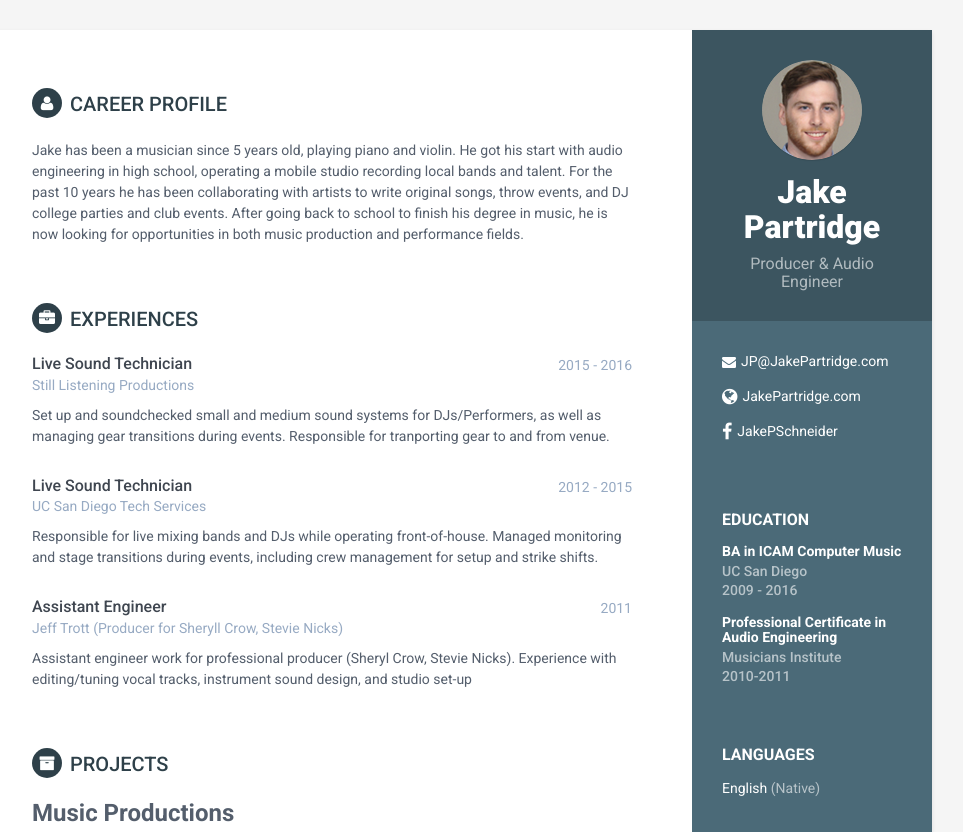
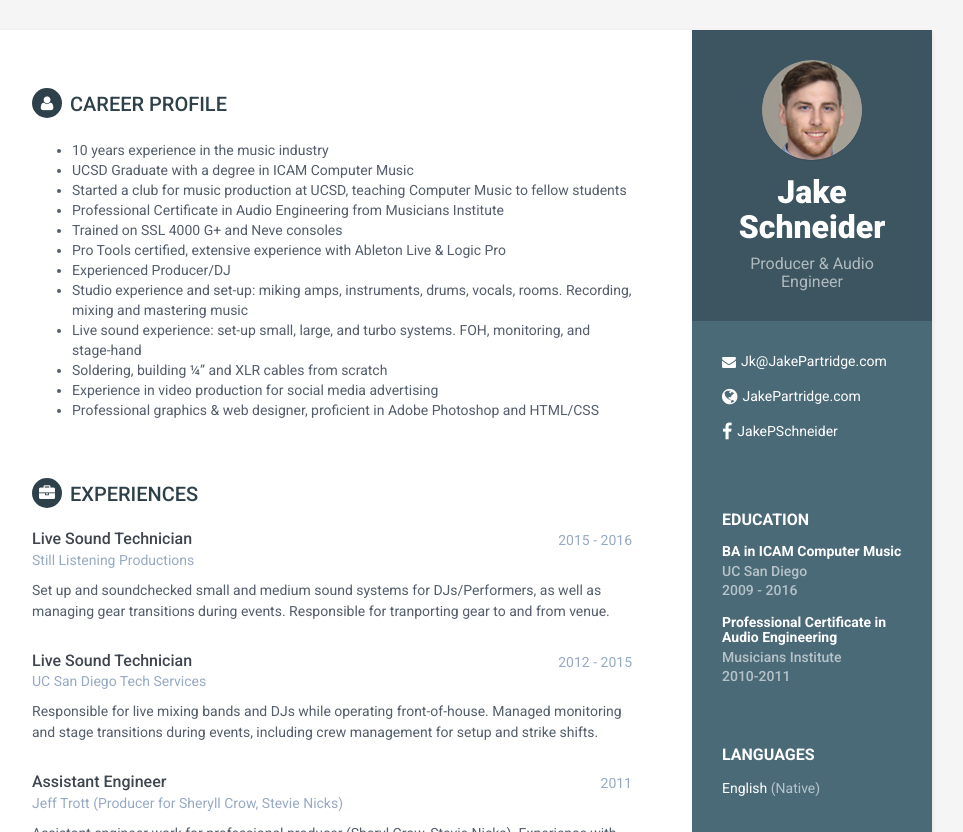
Before and after one commit to imjsjs/JakePartridge, a Jekyll site: the page built from index.html, in a window 1280 px wide and 900 px high, cut to the strip 0-832 px from the top of the window. Shown: the whole strip, without its empty margins (188-1151 px from the left). Built offline with Jekyll 4.4.1, drawn with Linux system fonts in a browser that asks for light colours; some of the changed text lies outside the part shown.

Commit message:
2018 update

```diff
--- a/_config.yml
+++ b/_config.yml
@@ -1,5 +1,5 @@
 
-title: Jake Partridge - Producer & Audio Engineer
+title: Jake P Schneider - Producer & Audio Engineer
 url: 'http://JakePartridge.com'
 baseurl: '' #change it according to your repository name
 
@@ -13,12 +13,12 @@ style: styles-6
 
 
 #Profile information
-name: Jake Partridge
+name: Jake Schneider
 tagline: Producer & Audio Engineer
 pic: profile.png  #place a 100x100 picture inside /assets/images/ folder and provide the name of the file below
 
 #sidebar links
-email: JP@JakePartridge.com
+email: Jk@JakePartridge.com
 website: JakePartridge.com #do not add http://
 facebook: 'JakePSchneider'
 
--- a/_includes/career-profile.html
+++ b/_includes/career-profile.html
@@ -1,6 +1,19 @@
 <section class="section summary-section">
 <h2 class="section-title"><i class="fa fa-user"></i>Career Profile</h2>
 <div class="summary">
-    <p>Jake has been a musician since 5 years old, playing piano and violin.  He got his start with audio engineering in high school, operating a mobile studio recording local bands and talent.  For the past 10 years he has been collaborating with artists to write original songs, throw events, and DJ college parties and club events.  After going back to school to finish his degree in music, he is now looking for opportunities in both music production and performance fields.</p>
+<ul>
+  <li>10 years experience in the music industry</li>
+  <li>UCSD Graduate with a degree in ICAM Computer Music</li>
+  <li>Started a club for music production at UCSD, teaching Computer Music to fellow students</li>
+  <li>Professional Certificate in Audio Engineering from Musicians Institute</li>
+  <li>Trained on SSL 4000 G+ and Neve consoles</li>
+  <li>Pro Tools certified, extensive experience with Ableton Live & Logic Pro</li>
+  <li>Experienced Producer/DJ</li>
+  <li>Studio experience and set-up: miking amps, instruments, drums, vocals, rooms. Recording, mixing and mastering music</li>
+  <li>Live sound experience: set-up small, large, and turbo systems. FOH, monitoring, and stage-hand</li>
+  <li>Soldering, building ¼” and XLR cables from scratch</li>
+  <li>Experience in video production for social media advertising</li>
+  <li>Professional graphics & web designer, proficient in Adobe Photoshop and HTML/CSS</li>
+</ul>
 </div><!--//summary-->
 </section><!--//section-->
--- a/_includes/footer.html
+++ b/_includes/footer.html
@@ -1,6 +1,6 @@
     <footer class="footer">
         <div class="text-center">
                 <!--/* This template is released under the Creative Commons Attribution 3.0 License. Please keep the attribution link below when using for your own project. Thank you for your support. :) If you'd like to use the template without the attribution, you can check out other license options via our website: themes.3rdwavemedia.com */-->
-                <small class="copyright">© 2017 JPSchneider.com | Website by <a href="http://PyirateProductions.com">Pyirate Productions</a></small>
+                <small class="copyright">© 2018 JakePartridge.com</small>
         </div><!--//container-->
     </footer><!--//footer-->
```
Also changed, not shown: 2 other files.
